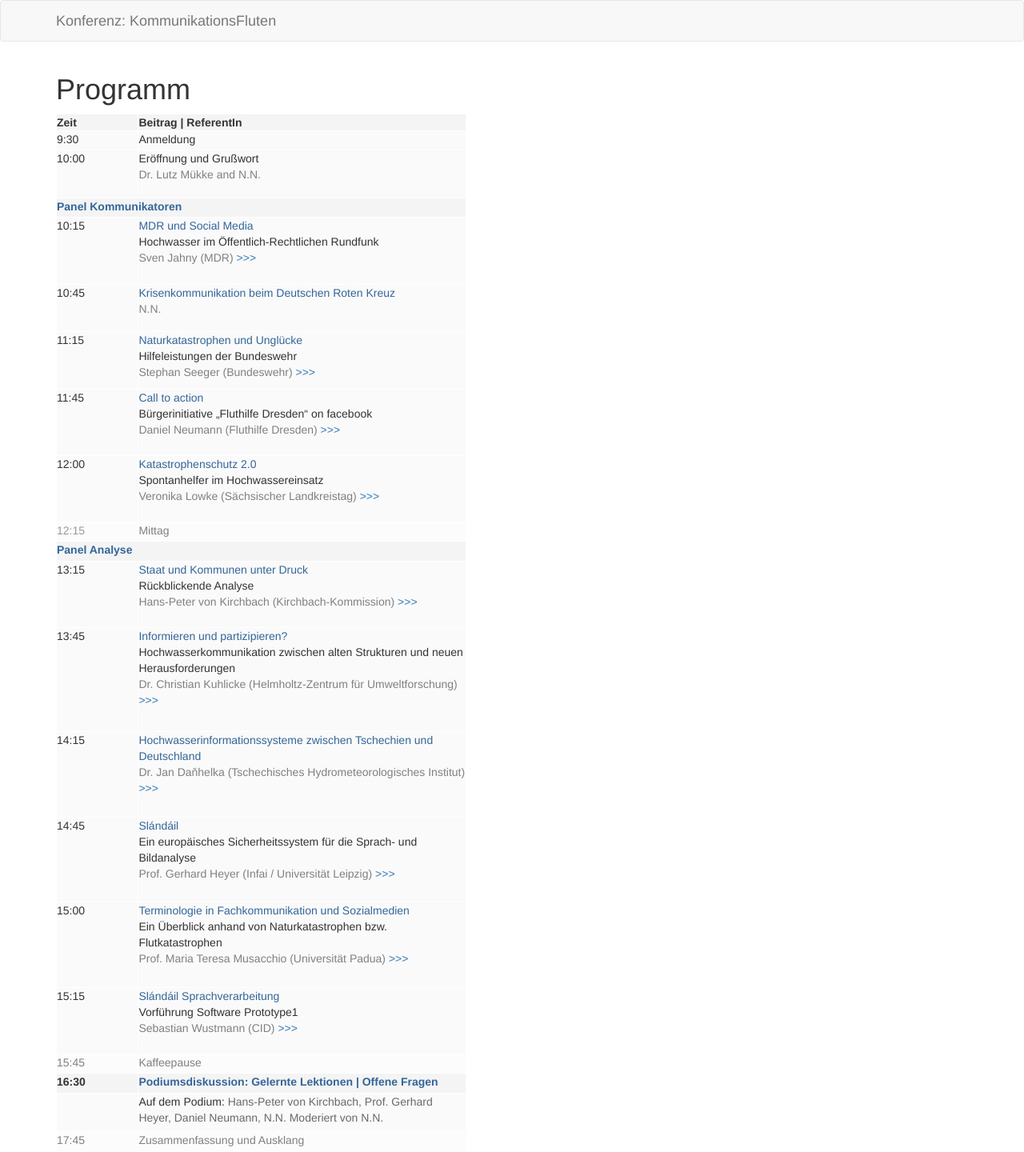
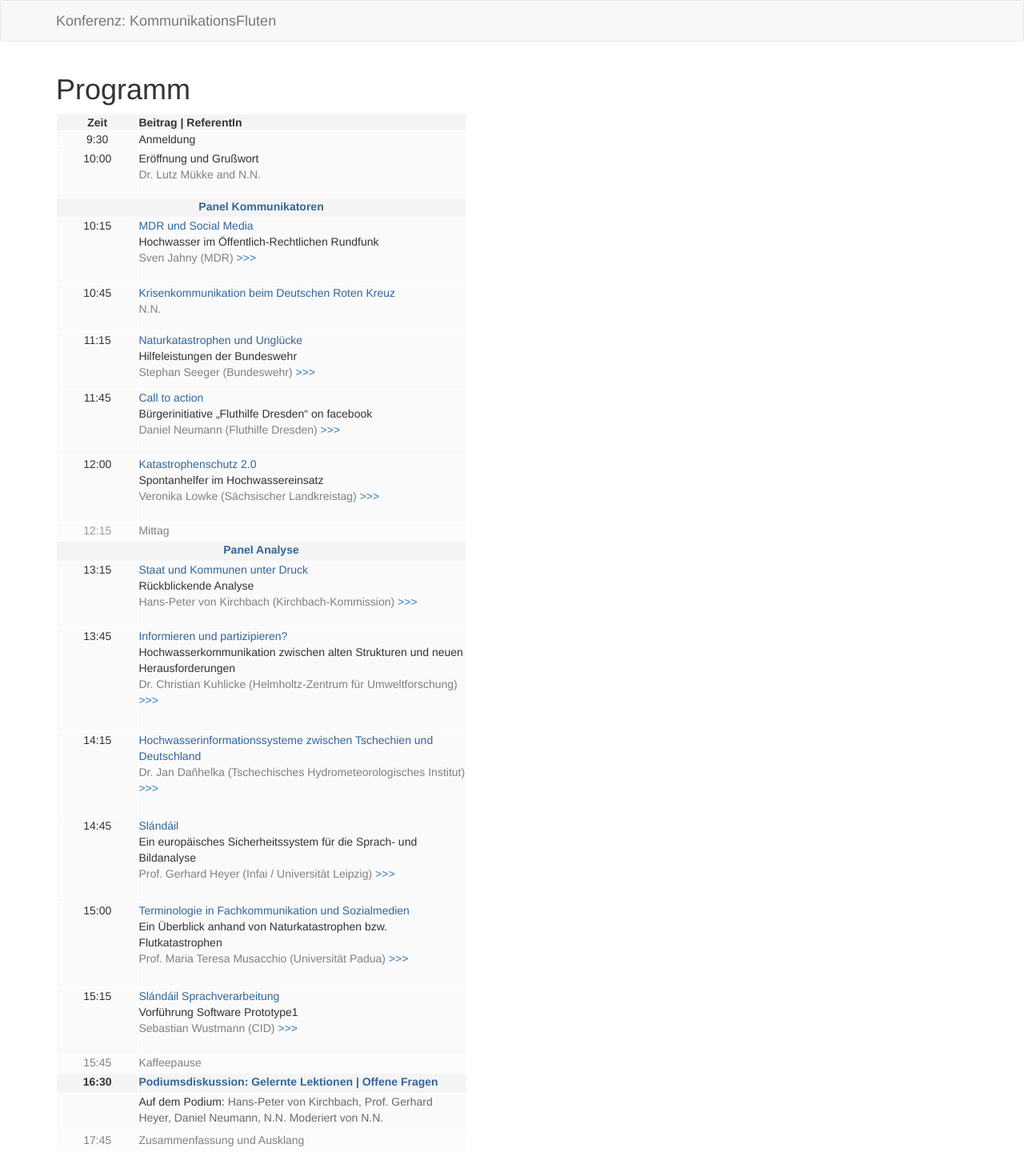
Before and after one commit to susedev/test, a Jekyll site: the page built from programm-uebersicht.html, in a window 1280 px wide. Shown: the whole page at 80% size. Built offline with Jekyll 4.4.1, drawn with Linux system fonts in a browser that asks for light colours.

Commit message:
Edit from JekyllCMS

```diff
--- a/programm-uebersicht.html
+++ b/programm-uebersicht.html
@@ -4,27 +4,27 @@ title: Programm
 <table align="left" border="1" border-color="#FFFFFF" cellpadding="50" cellspacing="10" style="height: 1298px;" width="513">
 	<thead>
 		<tr>
-			<th scope="col" style="background-color: rgb(244, 244, 244); border-color: rgb(255, 255, 255); width: 100px; text-align: left; vertical-align: top;">Zeit</th>
+			<th scope="col" style="background-color: rgb(244, 244, 244); border-color: rgb(255, 255, 255); width: 100px; text-align: center; vertical-align: top;">Zeit</th>
 			<th scope="col" style="background-color: rgb(244, 244, 244); border-color: rgb(255, 255, 255); text-align: left; vertical-align: top; width: 400px;">Beitrag | ReferentIn</th>
 		</tr>
 	</thead>
 	<tbody>
 		<tr>
-			<td style="border-color: rgb(255, 255, 255); background-color: rgb(250, 250, 250); text-align: left; vertical-align: top; width: 100px;">9:30</td>
+			<td style="border-color: rgb(255, 255, 255); background-color: rgb(250, 250, 250); text-align: center; vertical-align: top; width: 100px;">9:30</td>
 			<td style="border-color: rgb(255, 255, 255); background-color: rgb(250, 250, 250); text-align: left; vertical-align: top; width: 400px;">Anmeldung</td>
 		</tr>
 		<tr>
-			<td style="background-color: rgb(250, 250, 250); border-color: rgb(255, 255, 255); text-align: left; vertical-align: top; width: 100px;">10:00</td>
+			<td style="background-color: rgb(250, 250, 250); border-color: rgb(255, 255, 255); text-align: center; vertical-align: top; width: 100px;">10:00</td>
 			<td style="background-color: rgb(250, 250, 250); border-color: rgb(255, 255, 255); text-align: left; vertical-align: top; width: 400px;">
 			<p>Er&ouml;ffnung und Gru&szlig;wort<br />
 			<span style="color:#808080;">Dr. Lutz M&uuml;kke and N.N.</span></p>
 			</td>
 		</tr>
 		<tr>
-			<th colspan="2" style="background-color: rgb(244, 244, 244); border-color: rgb(255, 255, 255); text-align: left; vertical-align: top; width: 100px;"><span style="color: #336699;"><strong>Panel</strong></span><strong><span style="color: #000080;"><span style="color: #336699;"> Kommunikatoren</span> </span></strong></th>
+			<th colspan="2" style="background-color: rgb(244, 244, 244); border-color: rgb(255, 255, 255); text-align: center; vertical-align: top; width: 100px;"><span style="color: #336699;"><strong>Panel</strong></span><strong><span style="color: #000080;"><span style="color: #336699;"> Kommunikatoren</span> </span></strong></th>
 		</tr>
 		<tr>
-			<td style="background-color: rgb(250, 250, 250); border-color: rgb(255, 255, 255); text-align: left; vertical-align: top; width: 100px;">10:15</td>
+			<td style="background-color: rgb(250, 250, 250); border-color: rgb(255, 255, 255); text-align: center; vertical-align: top; width: 100px;">10:15</td>
 			<td style="text-align: left; background-color: rgb(250, 250, 250); border-color: rgb(255, 255, 255); vertical-align: top; width: 400px;">
 			<p><a href="http://eijc.github.io/data/beitraege-und-referentinnen.html#Jahny"><span style="color: #336699;">MDR und Social Media</span></a><br />
 			<span style="color: #333333;">Hochwasser im &Ouml;ffentlich-Rechtlichen Rundfunk</span><br />
@@ -32,20 +32,20 @@ title: Programm
 			</td>
 		</tr>
 		<tr>
-			<td style="background-color: rgb(250, 250, 250); border-color: rgb(255, 255, 255); text-align: left; vertical-align: top; width: 100px;">10:45</td>
+			<td style="background-color: rgb(250, 250, 250); border-color: rgb(255, 255, 255); text-align: center; vertical-align: top; width: 100px;">10:45</td>
 			<td style="background-color: rgb(250, 250, 250); border-color: rgb(255, 255, 255); text-align: left; vertical-align: top; width: 400px;">
 			<p><a href="http://eijc.github.io/data/beitraege-und-referentinnen.html#NN"><span style="color: #336699;">Krisenkommunikation beim Deutschen Roten Kreuz</span></a><br />
 			<span style="color:#808080;">N.N.</span></p>
 			</td>
 		</tr>
 		<tr>
-			<td style="background-color: rgb(250, 250, 250); border-color: rgb(255, 255, 255); text-align: left; vertical-align: top; width: 100px;">11:15</td>
+			<td style="background-color: rgb(250, 250, 250); border-color: rgb(255, 255, 255); text-align: center; vertical-align: top; width: 100px;">11:15</td>
 			<td style="background-color: rgb(250, 250, 250); border-color: rgb(255, 255, 255); text-align: left; vertical-align: top; width: 400px;"><a href="http://eijc.github.io/data/beitraege-und-referentinnen.html#Seeger"><span style="color: #336699;">Naturkatastrophen und Ungl&uuml;cke</span></a><br />
 			Hilfeleistungen der Bundeswehr<br />
 			<span style="color:#808080;">Stephan Seeger (Bundeswehr)</span> <a href="http://eijc.github.io/data/beitraege-und-referentinnen.html##Seeger">&gt;&gt;&gt;</a></td>
 		</tr>
 		<tr>
-			<td style="background-color: rgb(250, 250, 250); border-color: rgb(255, 255, 255); text-align: left; vertical-align: top; width: 100px;">11:45</td>
+			<td style="background-color: rgb(250, 250, 250); border-color: rgb(255, 255, 255); text-align: center; vertical-align: top; width: 100px;">11:45</td>
 			<td style="background-color: rgb(250, 250, 250); border-color: rgb(255, 255, 255); text-align: left; vertical-align: top; width: 400px;">
 			<p><a href="eijc.github.io/data/beitraege-und-referentinnen.html##Neumann"><span style="color: #336699;">Call to action</span></a><br />
 			B&uuml;rgerinitiative &bdquo;Fluthilfe Dresden&ldquo; on facebook<br />
@@ -53,7 +53,7 @@ title: Programm
 			</td>
 		</tr>
 		<tr>
-			<td style="background-color: rgb(250, 250, 250); border-color: rgb(255, 255, 255); text-align: left; vertical-align: top; width: 100px;">12:00</td>
+			<td style="background-color: rgb(250, 250, 250); border-color: rgb(255, 255, 255); text-align: center; vertical-align: top; width: 100px;">12:00</td>
 			<td style="background-color: rgb(250, 250, 250); border-color: rgb(255, 255, 255); text-align: left; vertical-align: top; width: 400px;">
 			<p><a href="http://eijc.github.io/data/beitraege-und-referentinnen.html#Lowke"><span style="color: #336699;">Katastrophenschutz 2.0</span></a><br />
 			Spontanhelfer im Hochwassereinsatz<br />
@@ -61,14 +61,14 @@ title: Programm
 			</td>
 		</tr>
 		<tr>
-			<td style="background-color: rgb(252, 252, 252); border-color: rgb(255, 255, 255); text-align: left; vertical-align: top; width: 100px;"><span style="color: #999999;">12:15</span></td>
+			<td style="background-color: rgb(252, 252, 252); border-color: rgb(255, 255, 255); text-align: center; vertical-align: top; width: 100px;"><span style="color: #999999;">12:15</span></td>
 			<td style="background-color: rgb(252, 252, 252); border-color: rgb(255, 255, 255); text-align: left; vertical-align: top; width: 400px;"><span style="color: #808080;">Mittag</span></td>
 		</tr>
 		<tr>
-			<th colspan="2" style="background-color: rgb(244, 244, 244); border-color: rgb(255, 255, 255); text-align: left; vertical-align: top; width: 100px;"><span style="color: #336699;"><strong>Panel </strong></span><span style="color: #336699;"><strong>Analyse</strong></span></th>
+			<th colspan="2" style="background-color: rgb(244, 244, 244); border-color: rgb(255, 255, 255); text-align: center; vertical-align: top; width: 100px;"><span style="color: #336699;"><strong>Panel </strong></span><span style="color: #336699;"><strong>Analyse</strong></span></th>
 		</tr>
 		<tr>
-			<td style="background-color: rgb(250, 250, 250); border-color: rgb(255, 255, 255); text-align: left; vertical-align: top; width: 100px;">13:15</td>
+			<td style="background-color: rgb(250, 250, 250); border-color: rgb(255, 255, 255); text-align: center; vertical-align: top; width: 100px;">13:15</td>
 			<td style="background-color: rgb(250, 250, 250); border-color: rgb(255, 255, 255); text-align: left; vertical-align: top; width: 400px;">
 			<p><a href="http://eijc.github.io/data/beitraege-und-referentinnen.html#Kirchbach"><span style="color: #336699;">Staat und Kommunen unter Druck</span></a><br />
 			R&uuml;ckblickende Analyse<br />
@@ -76,7 +76,7 @@ title: Programm
 			</td>
 		</tr>
 		<tr>
-			<td style="background-color: rgb(250, 250, 250); border-color: rgb(255, 255, 255); text-align: left; vertical-align: top; width: 100px;">13:45</td>
+			<td style="background-color: rgb(250, 250, 250); border-color: rgb(255, 255, 255); text-align: center; vertical-align: top; width: 100px;">13:45</td>
 			<td style="background-color: rgb(250, 250, 250); border-color: rgb(255, 255, 255); text-align: left; vertical-align: top; width: 400px;">
 			<p><a href="http://eijc.github.io/data/beitraege-und-referentinnen.html#Kuhlicke"><span style="color: #336699;">Informieren und partizipieren?</span></a><br />
 			Hochwasserkommunikation zwischen alten Strukturen und neuen Herausforderungen<br />
@@ -84,14 +84,14 @@ title: Programm
 			</td>
 		</tr>
 		<tr>
-			<td style="background-color: rgb(250, 250, 250); border-color: rgb(255, 255, 255); text-align: left; vertical-align: top; width: 100px;">14:15</td>
+			<td style="background-color: rgb(250, 250, 250); border-color: rgb(255, 255, 255); text-align: center; vertical-align: top; width: 100px;">14:15</td>
 			<td style="background-color: rgb(250, 250, 250); border-color: rgb(255, 255, 255); text-align: left; vertical-align: top; width: 400px;">
 			<p><a href="http://eijc.github.io/data/beitraege-und-referentinnen.html#Danhelka"><span style="color: #336699;">Hochwasserinformationssysteme zwischen Tschechien und Deutschland</span></a><br />
 			<span style="color:#808080;">Dr. Jan Daňhelka (Tschechisches Hydrometeorologisches Institut)</span> <a href="http://eijc.github.io/data/beitraege-und-referentinnen.html#Danhelka">&gt;&gt;&gt;</a></p>
 			</td>
 		</tr>
 		<tr>
-			<td style="background-color: rgb(250, 250, 250); border-color: rgb(255, 255, 255); text-align: left; vertical-align: top; width: 100px;">14:45</td>
+			<td style="background-color: rgb(250, 250, 250); border-color: rgb(255, 255, 255); text-align: center; vertical-align: top; width: 100px;">14:45</td>
 			<td style="background-color: rgb(250, 250, 250); border-color: rgb(255, 255, 255); text-align: left; vertical-align: top; width: 400px;">
 			<p><a href="http://eijc.github.io/data/beitraege-und-referentinnen.html#Heyer"><span style="color: #336699;">Sl&aacute;nd&aacute;il</span></a><br />
 			Ein europ&auml;isches Sicherheitssystem f&uuml;r die Sprach- und Bildanalyse<br />
@@ -99,7 +99,7 @@ title: Programm
 			</td>
 		</tr>
 		<tr>
-			<td style="background-color: rgb(250, 250, 250); border-color: rgb(255, 255, 255); text-align: left; vertical-align: top; width: 100px;">15:00</td>
+			<td style="background-color: rgb(250, 250, 250); border-color: rgb(255, 255, 255); text-align: center; vertical-align: top; width: 100px;">15:00</td>
 			<td style="background-color: rgb(250, 250, 250); border-color: rgb(255, 255, 255); text-align: left; vertical-align: top; width: 400px;">
 			<p><a href="http://eijc.github.io/data/beitraege-und-referentinnen.html#Musacchio"><span style="color: #336699;">Terminologie in Fachkommunikation und Sozialmedien</span></a><br />
 			Ein &Uuml;berblick anhand von Naturkatastrophen bzw. Flutkatastrophen<br />
@@ -107,7 +107,7 @@ title: Programm
 			</td>
 		</tr>
 		<tr>
-			<td style="background-color: rgb(250, 250, 250); border-color: rgb(255, 255, 255); text-align: left; vertical-align: top; width: 100px;">15:15</td>
+			<td style="background-color: rgb(250, 250, 250); border-color: rgb(255, 255, 255); text-align: center; vertical-align: top; width: 100px;">15:15</td>
 			<td style="background-color: rgb(250, 250, 250); border-color: rgb(255, 255, 255); text-align: left; vertical-align: top; width: 400px;">
 			<p><a href="http://eijc.github.io/data/beitraege-und-referentinnen.html#Wustmann"><span style="color: #336699;">Sl&aacute;nd&aacute;il Sprachverarbeitung</span></a><br />
 			Vorf&uuml;hrung Software Prototype1<br />
@@ -115,19 +115,19 @@ title: Programm
 			</td>
 		</tr>
 		<tr>
-			<td style="background-color: rgb(252, 252, 252); border-color: rgb(255, 255, 255); text-align: left; vertical-align: top; width: 100px;"><span style="color: #808080;">15:45</span></td>
+			<td style="background-color: rgb(252, 252, 252); border-color: rgb(255, 255, 255); text-align: center; vertical-align: top; width: 100px;"><span style="color: #808080;">15:45</span></td>
 			<td style="background-color: rgb(252, 252, 252); border-color: rgb(255, 255, 255); text-align: left; vertical-align: top; width: 400px;"><span style="color: #808080;">Kaffeepause</span></td>
 		</tr>
 		<tr>
-			<th style="background-color: rgb(244, 244, 244); border-color: rgb(255, 255, 255); text-align: left; vertical-align: top; width: 100px;">16:30</th>
+			<th style="background-color: rgb(244, 244, 244); border-color: rgb(255, 255, 255); text-align: center; vertical-align: top; width: 100px;">16:30</th>
 			<th style="background-color: rgb(244, 244, 244); border-color: rgb(255, 255, 255); text-align: left; vertical-align: top; width: 400px;"><span style="color: #336699;">Podiumsdiskussion: Gelernte Lektionen | Offene Fragen</span></th>
 		</tr>
 		<tr>
-			<td style="background-color: rgb(250, 250, 250); border-color: rgb(255, 255, 255); text-align: left; vertical-align: top; width: 100px;">&nbsp;</td>
+			<td style="background-color: rgb(250, 250, 250); border-color: rgb(255, 255, 255); text-align: center; vertical-align: top; width: 100px;">&nbsp;</td>
 			<td style="background-color: rgb(250, 250, 250); border-color: rgb(255, 255, 255); text-align: left; vertical-align: top; width: 400px;">Auf dem Podium: <span style="color:#696969;">Hans-Peter von Kirchbach, Prof. Gerhard Heyer, Daniel Neumann, N.N. Moderiert von N.N.</span></td>
 		</tr>
 		<tr>
-			<td style="background-color: rgb(252, 252, 252); border-color: rgb(255, 255, 255); text-align: left; vertical-align: top; width: 100px;"><span style="color: #808080;">17:45</span></td>
+			<td style="background-color: rgb(252, 252, 252); border-color: rgb(255, 255, 255); text-align: center; vertical-align: top; width: 100px;"><span style="color: #808080;">17:45</span></td>
 			<td style="background-color: rgb(252, 252, 252); border-color: rgb(255, 255, 255); text-align: left; vertical-align: top; width: 400px;"><span style="color: #808080;">Zusammenfassung und Ausklang</span></td>
 		</tr>
 	</tbody>
```
